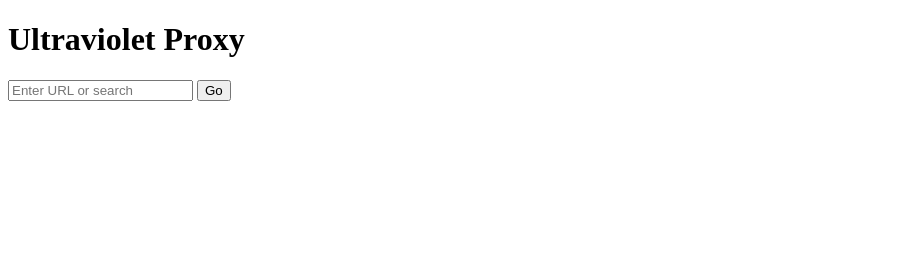
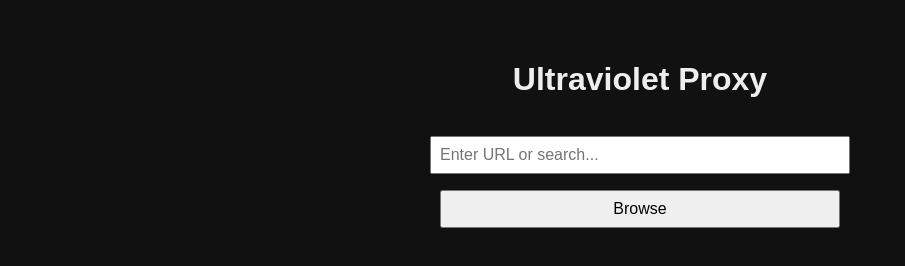
Before and after one commit to iTzGABEDEV/gova-search, a plain HTML site: page index.html in a window 1280 px wide. Shown: the whole page, without its empty margins (0-905 px from the left). Drawn offline with Linux system fonts and the light colour scheme; files whose address does not match are found by name.

Commit message:
Update index.html

```diff
--- a/index.html
+++ b/index.html
@@ -1,14 +1,51 @@
 <!DOCTYPE html>
-<html>
+<html lang="en">
 <head>
+  <meta charset="UTF-8" />
+  <meta name="viewport" content="width=device-width, initial-scale=1.0" />
   <title>UV Proxy</title>
+  <base href="/your-repo-name/">
   <script src="uv/uv.bundle.js" defer></script>
+  <style>
+    body {
+      font-family: sans-serif;
+      padding: 2rem;
+      background: #111;
+      color: #eee;
+      text-align: center;
+    }
+    input, button {
+      padding: 0.5rem;
+      font-size: 1rem;
+      margin-top: 1rem;
+      width: 80%;
+      max-width: 400px;
+    }
+  </style>
 </head>
 <body>
   <h1>Ultraviolet Proxy</h1>
   <form id="uv-form">
-      <input id="uv-address" type="text" placeholder="Enter URL or search" />
-      <button type="submit">Go</button>
+    <input id="uv-address" type="text" placeholder="Enter URL or search..." autocomplete="off" />
+    <br />
+    <button type="submit">Browse</button>
   </form>
+
+  <script>
+    const form = document.getElementById('uv-form');
+    const input = document.getElementById('uv-address');
+
+    form.addEventListener('submit', (event) => {
+      event.preventDefault();
+      const url = input.value.trim();
+      if (!url) return;
+
+      let finalUrl = Ultraviolet.codec.xor.encode(
+        Ultraviolet.search(url)
+      );
+
+      window.location.href = __uv$config.prefix + finalUrl;
+    });
+  </script>
 </body>
 </html>
```
Lines whose indentation alone changed are shown as unchanged.
